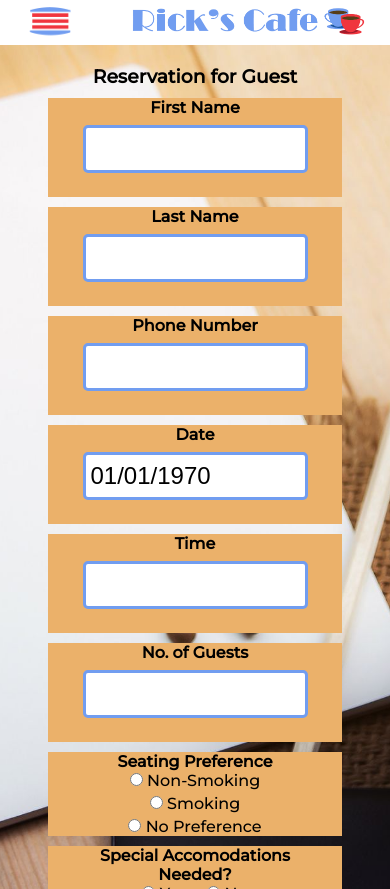
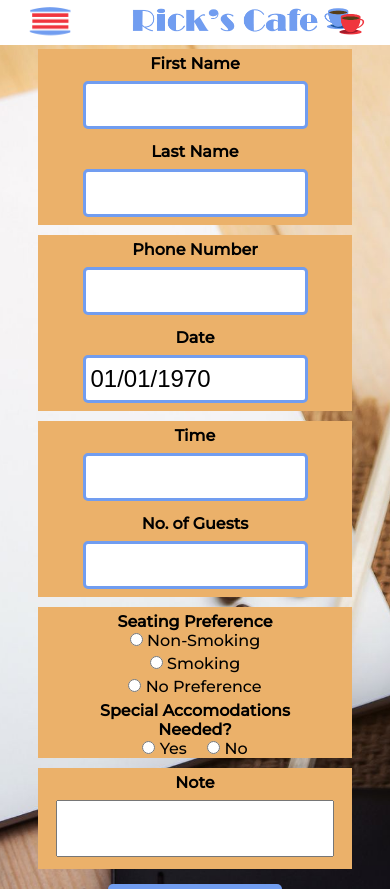
Before and after one commit to darrellgrant/reservation-app-UI, a PHP site: page /update.php in a window 390 px wide. Run offline with PHP 8.4, Linux system fonts and the light colour scheme; the visitor is signed in with stand-in values (Sample User, id 1); data that the repository does not hold is empty; some libraries are stand-ins or nearby versions.

Commit message:
changes to update table

```diff
--- a/css/style.css
+++ b/css/style.css
@@ -405,6 +405,7 @@
 
 @media screen and (max-width: 480px) {
   /*******Table for UPDATE.PHP (user can update/edit reservation input values)****************************/
+  /*
   .update-table-desktop {
     display: none;
   }
@@ -428,6 +429,13 @@
   }
   .guestinfo-table h3 {
     font-size: 1rem;
+  } */
+  body {
+    overflow: scroll;
+  }
+
+  .a2 {
+    display: block;
   }
 }
 
--- a/js/script.js
+++ b/js/script.js
@@ -515,7 +515,7 @@
 }
 
 //*********************************************************************************** *//
-//function for side navigation
+//function for side or "flyout" navigation
 let toggleOn = document.getElementById("hamburger");
 if (toggleOn) {
   toggleOn.addEventListener("click", openNav);
--- a/update.php
+++ b/update.php
@@ -63,24 +63,24 @@
             </td>
         </tr>
         <tr class="a1">
-            <td><h4>First Name</h4>
+            <td class="a2"><h4>First Name</h4>
             <input type="text" name="first-name" id="first-name" value="<?php echo $row['firstname']; ?>" class="input1" >
             <div class="errMsg errorText"></div>
             </td>
 
-            <td><h4>Last Name</h4>
+            <td class="a2"><h4>Last Name</h4>
             <input type="text" name="last-name" id="last-name" value="<?php echo $row['lastname']; ?>" class="input1" >
             <div class="errMsg errorText"></div>
             </td>
         </tr>
 
         <tr class="a1">
-            <td><h4>Phone Number</h4>
+            <td class="a2"><h4>Phone Number</h4>
             <input type="text" name="phone" id="phone" value="<?php echo $row['phone']; ?>" class="input1">
             <div class="errMsg errorText"></div>
             </td>
 
-            <td><h4>Date</h4>
+            <td class="a2"><h4>Date</h4>
             <input type="text" name="dateInput" id="dateInput" value="<?php echo date('m/d/Y', strtotime($row['user_date'])); ?>" class="input1">
             <div class="errMsg errorText"></div>
             </td>
@@ -88,18 +88,18 @@
         </tr>
 
   <tr class="a1">
-    <td><h4>Time</h4>
+    <td class="a2"><h4>Time</h4>
     <input type="text" name="timeInput" id="timeInput" value="<?php echo $row['user_time']; ?>" class="input1">
     <div class="errMsg errorText"></div>
     </td>
 
-    <td><h4>No. of Guests</h4>
+    <td class="a2"><h4>No. of Guests</h4>
     <input type="text" name="guests" id="guests" value="<?php echo $row['guests']; ?>" class="input1">
     <div class="errMsg errorText"></div>
     </td>
 </tr>
    <tr class="a1">
-    <td><h4>Seating Preference</h4>
+    <td class="a2"><h4>Seating Preference</h4>
     <div>
                 <input
                   type="radio"
@@ -136,7 +136,7 @@
 
     </td>
 
-    <td><h4>Special Accomodations<br> Needed?</h4>
+    <td class="a2"><h4>Special Accomodations<br> Needed?</h4>
                 <input
                   type="radio"
                   name="accomodations"
```
